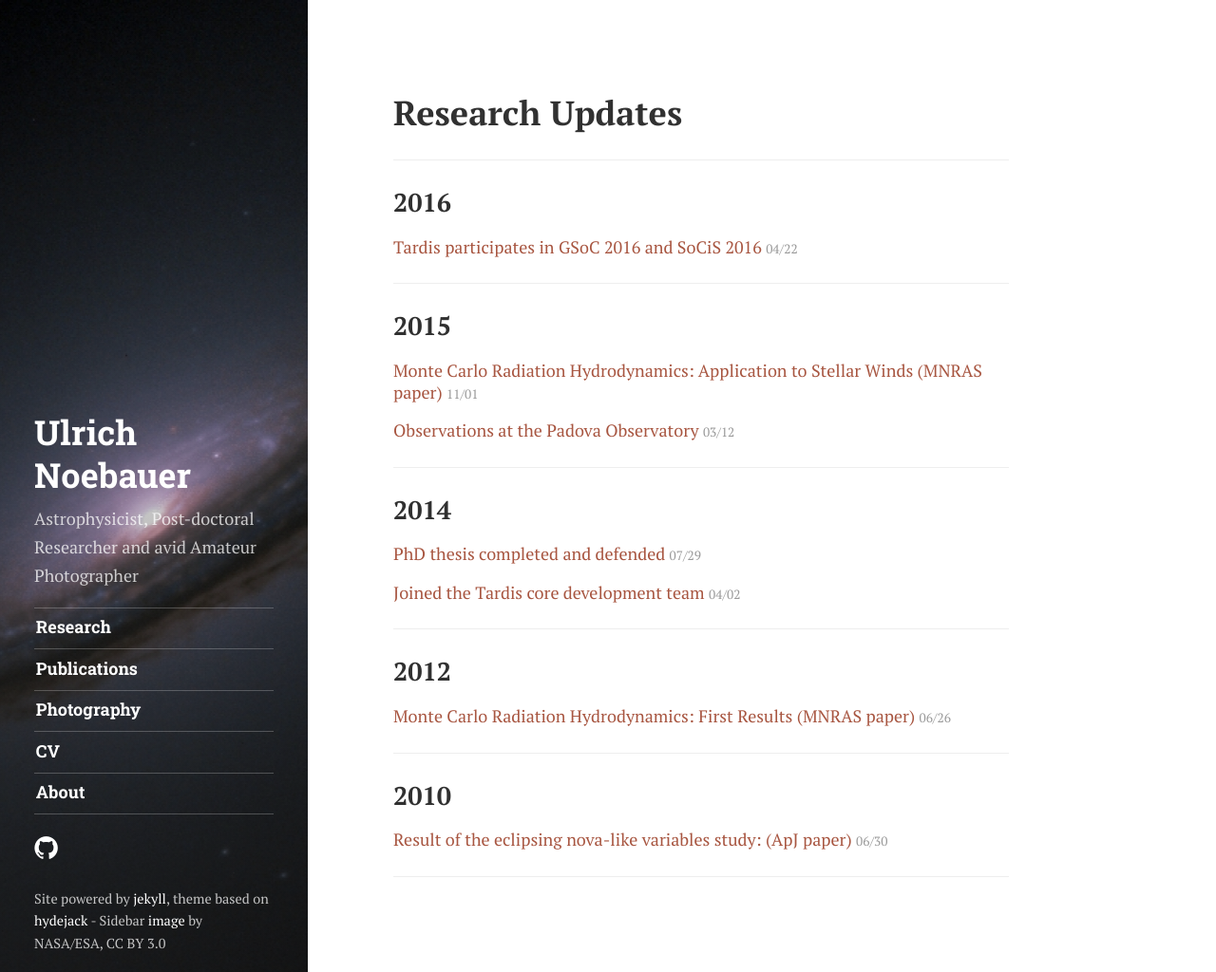
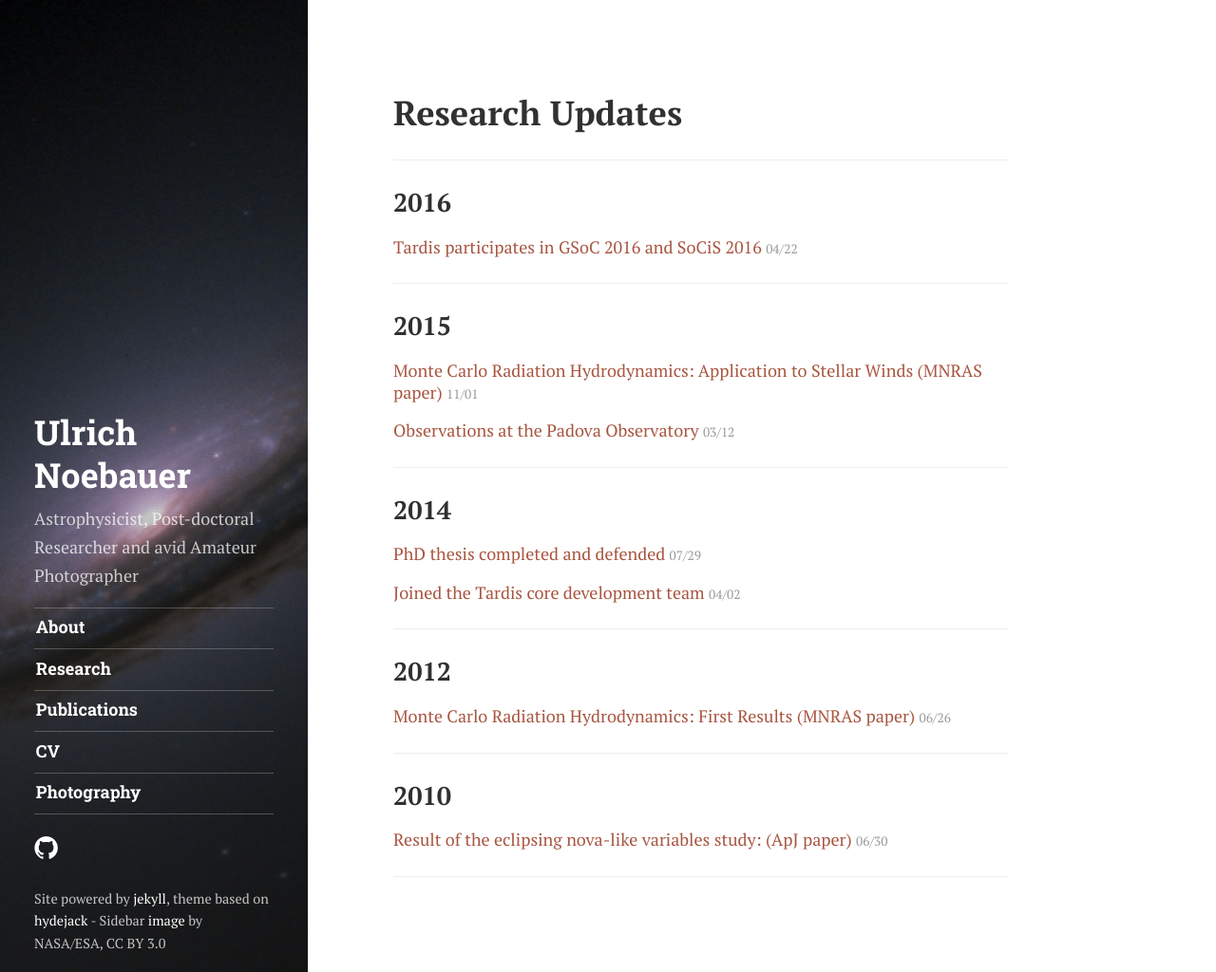
Before and after one commit to unoebauer/unoebauer.github.io, a Jekyll site: the page built from index.html, in a window 1280 px wide and 1024 px high. Shown: the whole window at 95% size. Built offline with Jekyll 4.4.1, drawn with Linux system fonts in a browser that asks for light colours; some web fonts are replaced.

Commit message:
Activate manual ordering of sidebar elements

```diff
--- a/_includes/sidebar.html
+++ b/_includes/sidebar.html
@@ -28,7 +28,19 @@
     <nav class="sidebar-nav">
       <ul>
         <li>
+          <a class="sidebar-nav-item" href="{{ site.baseurl }}/about">About</a>
+        </li>
+        <li>
           <a class="sidebar-nav-item" href="{{ site.baseurl }}/">Research</a>
+        </li>
+        <li>
+          <a class="sidebar-nav-item" href="{{ site.baseurl }}/publications">Publications</a>
+        </li>
+        <li>
+          <a class="sidebar-nav-item" href="{{ site.baseurl }}/cv">CV</a>
+        </li>
+        <li>
+          <a class="sidebar-nav-item" href="{{ site.baseurl }}/photography">Photography</a>
         </li>
         {% for tag_key in site.sidebar_tags %}
           {% assign tag = site.data.tags[tag_key] %}
@@ -52,6 +67,7 @@
             {% endif %}
           {% endif %}
         {% endfor %}
+        {% endcomment %}
       </ul>
     </nav>
 
```
Also changed, not shown: other parts of _includes/sidebar.html (+3 -0 lines).
